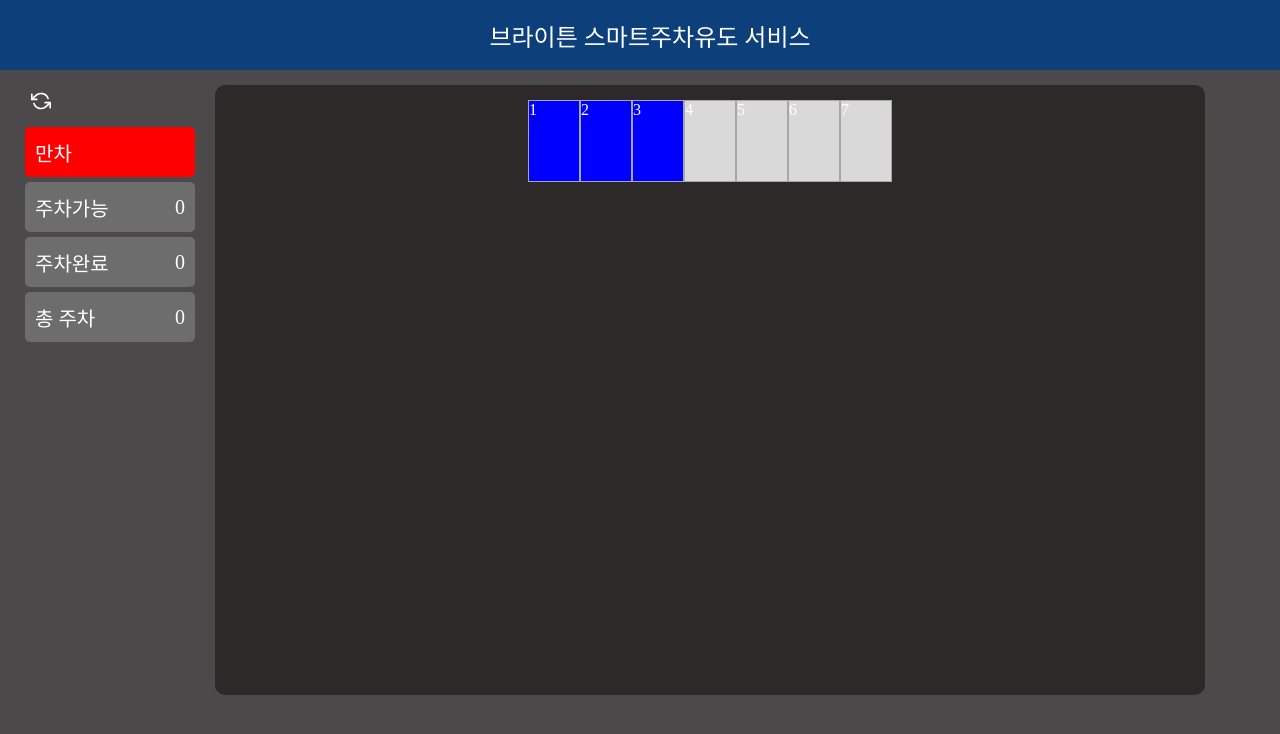
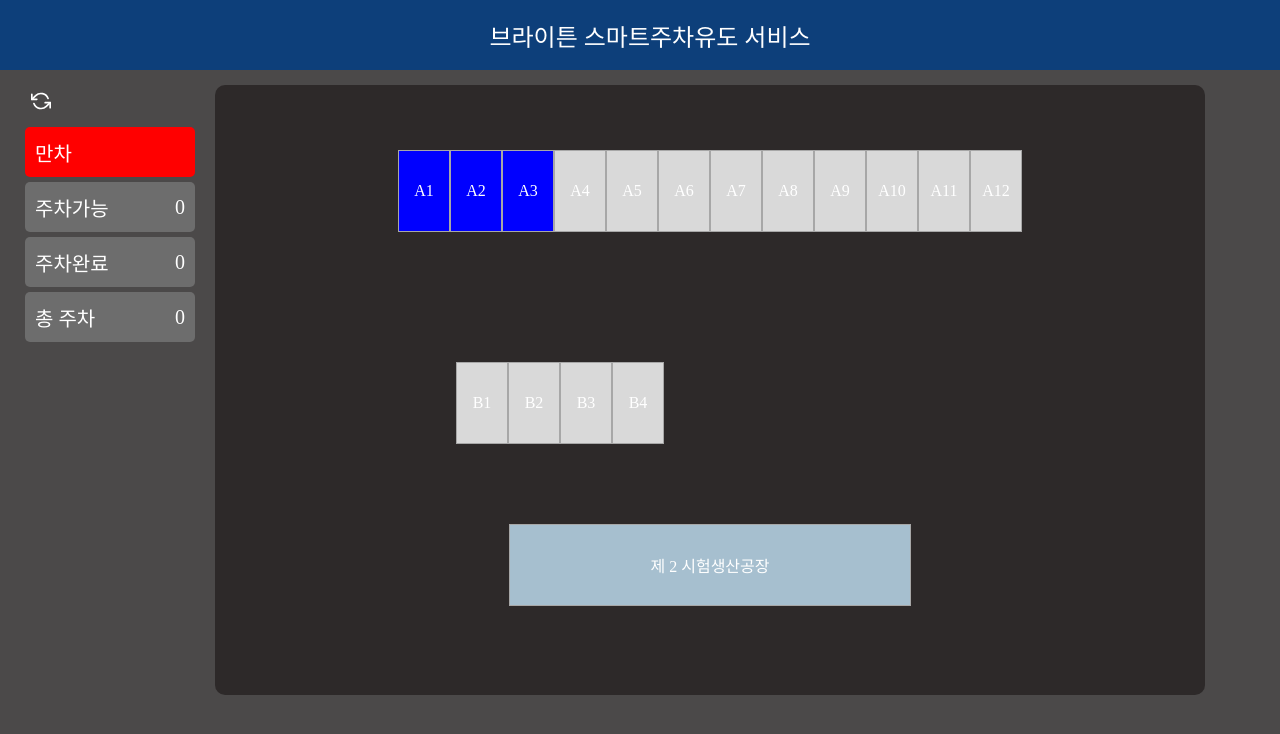
Before and after one commit to brighten-lab/Parking_Management, a React (Create React App) app in the folder front/: page / in a window 1280 px wide. Shown: the top 734 px of the page. Built offline with nearby package versions, Linux system fonts and the light colour scheme; no server answers.

Commit message:
FEAT: 주차장 구역 수정

```diff
--- a/front/src/page/A.js
+++ b/front/src/page/A.js
@@ -6,6 +6,9 @@ import Left from "./Left";
 const url = 'http://127.0.0.1:5000';
 
 const Car = styled.div`
+  display: flex;
+  align-items: center;
+  justify-content: center;
   border: 1px solid #a7a7a7;
   width: 50px;
   height: 80px;
@@ -57,6 +60,51 @@ const A = () => {
       zone: "a",
       is_parked: true,
       spot_number: 7,
+    },
+    {
+      zone: "a",
+      is_parked: true,
+      spot_number: 8,
+    },
+    {
+      zone: "a",
+      is_parked: true,
+      spot_number: 9,
+    },
+    {
+      zone: "a",
+      is_parked: true,
+      spot_number: 10,
+    },
+    {
+      zone: "a",
+      is_parked: true,
+      spot_number: 11,
+    },
+    {
+      zone: "a",
+      is_parked: true,
+      spot_number: 12,
+    },
+    {
+      zone: "a",
+      is_parked: true,
+      spot_number: 13,
+    },
+    {
+      zone: "a",
+      is_parked: true,
+      spot_number: 14,
+    },
+    {
+      zone: "a",
+      is_parked: true,
+      spot_number: 15,
+    },
+    {
+      zone: "a",
+      is_parked: true,
+      spot_number: 16,
     },
   ]);
 
@@ -115,12 +163,25 @@ const A = () => {
     <Container>
     <Left avail={avail} total={total}/>
     <div className="body">
-      {parking.map((car, index) => (
-        <Car key={index} isParked={car.is_parked}>
-          {car.spot_number}
-        </Car>
-      ))}
+    <div className="topPart">
+        {parking.slice(0, 12).map((car, index) => (
+            <Car key={index} isParked={car.is_parked}>
+                A{index+1}
+            </Car>
+        ))}
     </div>
+    <div style={{height:'80px',}}></div>
+    <div className="bottomPart">
+        {parking.slice(12).map((car, index) => (
+            <Car key={index + 12} isParked={car.is_parked}>
+                B{index+1}
+            </Car>
+        ))}
+    </div>
+    <div style={{height: '80px'}}></div>
+    <div className="build"><p>제 2 시험생산공장</p></div>
+</div>
+
     </Container>
   );
 };
--- a/front/src/style/location.css
+++ b/front/src/style/location.css
@@ -1,12 +1,31 @@
 .body {
   flex: 0.8;
+  flex-direction: column;
   border-radius: 10px;
   padding: 15px;
   margin: 15px;
   background-color: rgb(45, 41, 41);
+  align-items: center;
   color: #fff;
   display: flex;
-  flex-wrap: wrap;
+}
+
+.topPart, .bottomPart {
+  margin-top: 50px;
+  display: flex;
+}
+
+.bottomPart{
+  margin-right: 300px;
+}
+
+.build{
+  width: 400px;
+  height: 80px;
+  background-color: #a6bfcf;
+  border: 1px solid #a7a7a7;
+  display: flex;
+  align-items: center;
   justify-content: center;
 }
 
```
